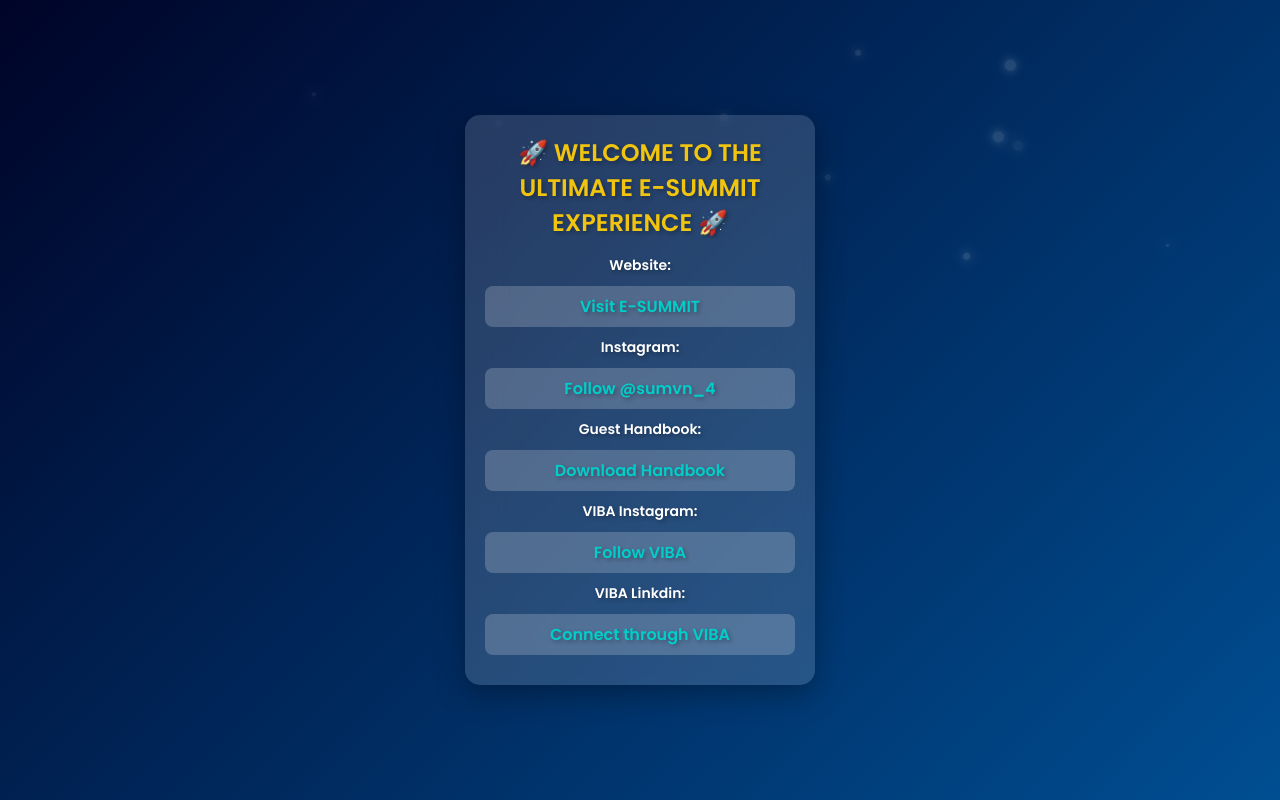
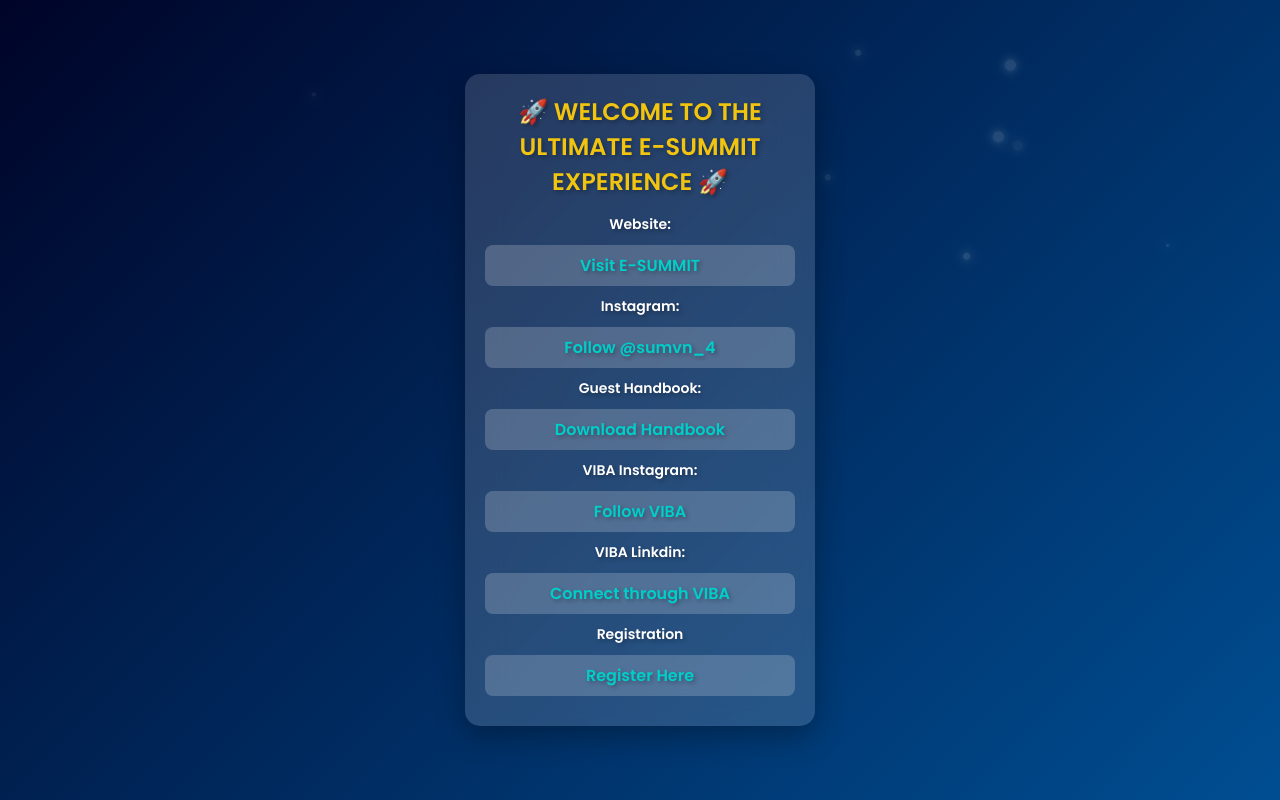
Before and after one commit to jashwanthburra/webdisplay, a plain HTML site: page index.html in a window 1280 px wide. Drawn offline with Linux system fonts and the light colour scheme.

Commit message:
Update index.html

```diff
--- a/index.html
+++ b/index.html
@@ -126,6 +126,7 @@
         <p><strong>Guest Handbook:</strong> <a href="https://pdf.ac/2dzL9n" target="_blank">Download Handbook</a></p>
         <p><strong>VIBA Instagram:</strong> <a href="https://www.instagram.com/___viba__?igsh=MXZ4dDZuYjR0NzI0eQ==" target="_blank">Follow VIBA</a></p>
         <p><strong>VIBA Linkdin:</strong> <a href="https://www.linkedin.com/company/viba-vaagdevi-incubation-and-business-accelerator/" target="_blank">Connect through VIBA</a></p>
+         <p><strong>Registration</strong> <a href="https://forms.gle/fjgFw3jb5hbLfxqw7" target="_blank">Register Here</a></p>
     </div>
     <script>
         function createFloatingParticles() {
```
